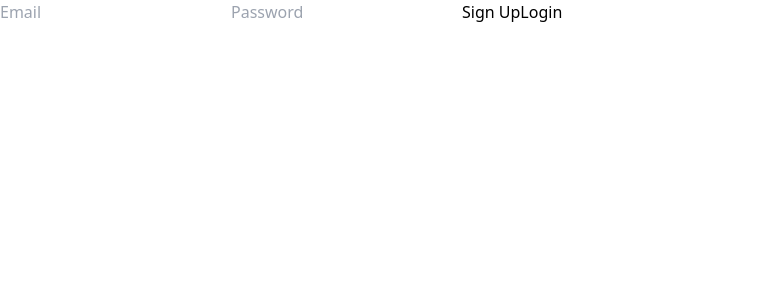
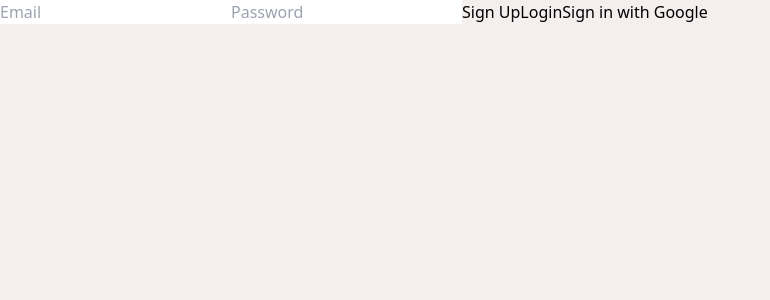
Before and after one commit to meetguleria/restaurant-reserve-nextjs-fb, a Next.js app: page /auth in a window 1280 px wide. Shown: the top 300 px of the page, without its empty margins (0-770 px from the left). Built offline with nearby package versions, Linux system fonts and the light colour scheme; no server answers.

Commit message:
google-sign-in

```diff
--- a/firebase.ts
+++ b/firebase.ts
@@ -1,5 +1,5 @@
 import { initializeApp } from 'firebase/app';
-import { getAuth } from 'firebase/auth';
+import { getAuth, GoogleAuthProvider } from 'firebase/auth';
 
 const firebaseConfig = {
     apiKey: process.env.NEXT_PUBLIC_FIREBASE_API_KEY,
@@ -12,6 +12,8 @@ const firebaseConfig = {
 };
 
 const app = initializeApp(firebaseConfig);
+const provider = new GoogleAuthProvider();
+
 const auth = getAuth(app);
 
-export { auth };
+export { auth, provider };
--- a/pages/auth.tsx
+++ b/pages/auth.tsx
@@ -1,7 +1,7 @@
 import { useState } from "react";
 import firebase from "firebase/app";
-import { createUserWithEmailAndPassword, signInWithEmailAndPassword } from 'firebase/auth';
-import { auth } from '../firebase';
+import { createUserWithEmailAndPassword, signInWithEmailAndPassword, signInWithPhoneNumber, signInWithPopup } from 'firebase/auth';
+import { auth, provider } from '../firebase';
 
 const Auth: React.FC = () => {
     const [email, setEmail] = useState<string>('');
@@ -30,12 +30,25 @@ const Auth: React.FC = () => {
         });
     };
 
+    //Google Sign-In
+    const handleGoogleSignIn = () => {
+        signInWithPopup(auth, provider)
+        .then((result) => {
+            const user = result.user;
+            console.log('User signed in with Google: ', user);
+        })
+        .catch((error) => {
+            console.error('Error signing in with Google: ', error);
+        });
+    }
+
     return (
         <div>
             <input type="email" placeholder="Email" onChange={(e) => setEmail(e.target.value)} />
             <input type="password" placeholder="Password" onChange={(e) => setPassword(e.target.value)} />
             <button onClick={handleSignUp}>Sign Up</button>
             <button onClick={handleLogin}>Login</button>
+            <button onClick={handleGoogleSignIn}>Sign in with Google</button>
         </div>
     );
 };
--- a/styles/globals.css
+++ b/styles/globals.css
@@ -1,3 +1,7 @@
 @import 'tailwindcss/base';
 @import 'tailwindcss/components';
 @import 'tailwindcss/utilities';
+body {
+    min-height: 100vh;
+    background-color: #F4EEEE;
+  }
--- a/tailwind.config.ts
+++ b/tailwind.config.ts
@@ -15,9 +15,9 @@ const config: Config = {
             'conic-gradient(from 180deg at 50% 50%, var(--tw-gradient-stops))',
             },
             colors: {
-                'custom-green': '#96C291',
-                'custom-peach': '#FFDBAA',
-                'custom-pink': '#FFB7B7',
+                'custom-green': '#183D3D',
+                'custom-peach': '#F6635C',
+                'custom-pink': '#FF6969',
                 'custom-grey': '#F4EEEE'
             },
         },
```
